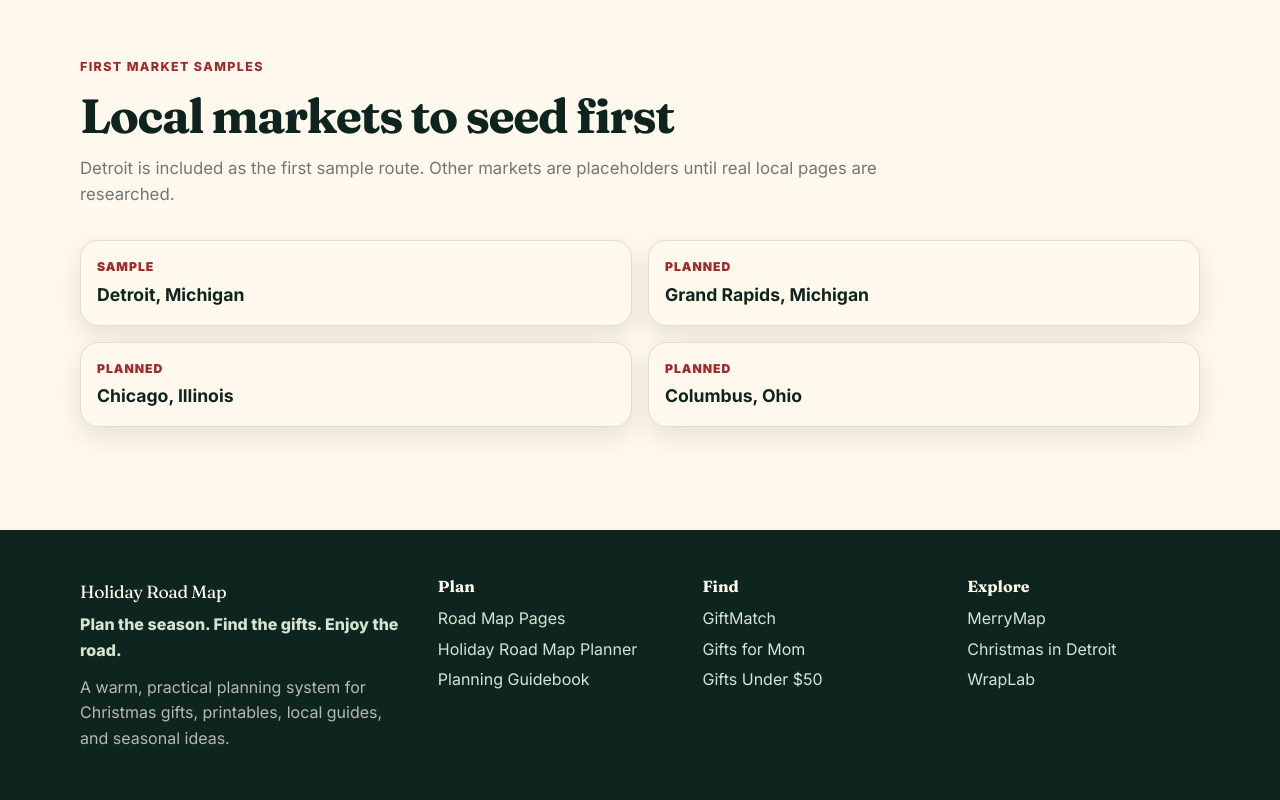
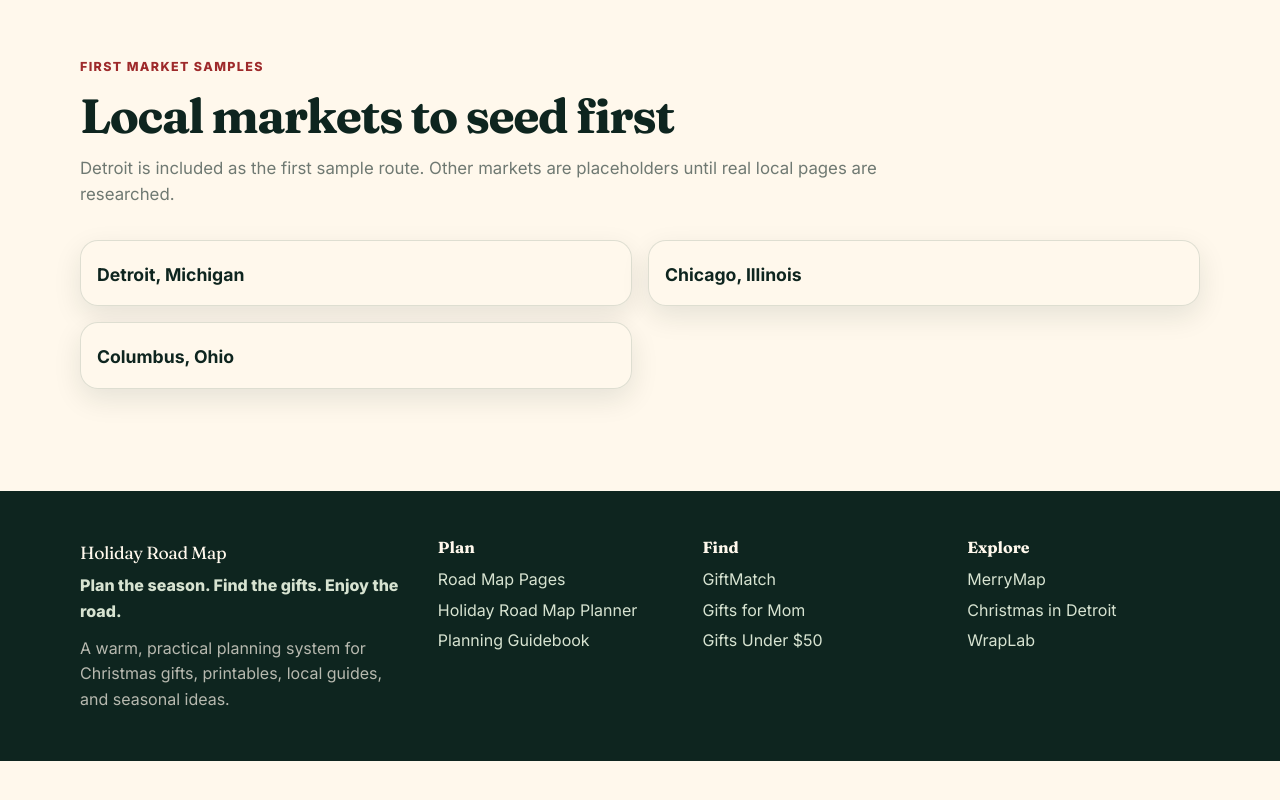
Before and after one commit to BryanFinnigan/holiday-road-map, a Next.js app: page /merrymap in a window 1280 px wide. Shown: the part 2425-3225 px from the top of the page. After the commit the page ends 3186 px from the top, so only its background shows below. Built offline with nearby package versions, Linux system fonts and the light colour scheme; no server answers.

Commit message:
Upgrade MerryMap local market data

```diff
--- a/data/localMarkets.ts
+++ b/data/localMarkets.ts
@@ -1,33 +1,61 @@
+import type { PageStatus } from "@/data/status";
+
 export type LocalMarket = {
   city: string;
   state: string;
+  stateSlug: string;
+  slug: string;
   href: string;
-  status: "Sample" | "Planned";
+  statuses: PageStatus[];
+  lastUpdated: string;
+  verificationStatus: "sample" | "planned" | "needs-primary-source-review" | "verified";
+  eventCategories: string[];
+  officialSourceUrls: string[];
+  localGiftStopTypes: string[];
+  summary: string;
 };
 
 export const localMarkets: LocalMarket[] = [
   {
     city: "Detroit",
     state: "Michigan",
+    stateSlug: "michigan",
+    slug: "detroit",
     href: "/christmas-near-me/michigan/detroit",
-    status: "Sample"
-  },
-  {
-    city: "Grand Rapids",
-    state: "Michigan",
-    href: "#future-market-grand-rapids",
-    status: "Planned"
+    statuses: ["sample", "needs-verification", "high-priority-seo"],
+    lastUpdated: "2026-07-09",
+    verificationStatus: "sample",
+    eventCategories: ["Tree lightings", "Christmas lights", "Holiday markets", "Tree farms", "Family activities", "Date ideas", "Free events"],
+    officialSourceUrls: [],
+    localGiftStopTypes: ["Independent bookstores", "Maker markets", "Museum stores", "Chocolate shops", "Florists", "Specialty food shops"],
+    summary: "Detroit is the first sample local SEO page. It demonstrates the page shape but requires primary-source verification before real listings are promoted."
   },
   {
     city: "Chicago",
     state: "Illinois",
-    href: "#future-market-chicago",
-    status: "Planned"
+    stateSlug: "illinois",
+    slug: "chicago",
+    href: "/christmas-near-me/illinois/chicago",
+    statuses: ["coming-soon", "needs-verification", "high-priority-seo"],
+    lastUpdated: "2026-07-09",
+    verificationStatus: "planned",
+    eventCategories: ["Downtown holiday events", "Markets", "Lights", "Ice skating", "Family activities", "Date ideas"],
+    officialSourceUrls: [],
+    localGiftStopTypes: ["Bookstores", "Food halls", "Museum shops", "Maker markets", "Neighborhood boutiques"],
+    summary: "Planned MerryMap market page for Chicago. No event listings should be added until official sources are reviewed."
   },
   {
     city: "Columbus",
     state: "Ohio",
-    href: "#future-market-columbus",
-    status: "Planned"
+    stateSlug: "ohio",
+    slug: "columbus",
+    href: "/christmas-near-me/ohio/columbus",
+    statuses: ["coming-soon", "needs-verification", "high-priority-seo"],
+    lastUpdated: "2026-07-09",
+    verificationStatus: "planned",
+    eventCategories: ["Holiday events", "Lights", "Markets", "Tree farms", "Family activities", "Free events"],
+    officialSourceUrls: [],
+    localGiftStopTypes: ["Local gift shops", "Bookstores", "Specialty food shops", "Craft markets", "Florists"],
+    summary: "Planned MerryMap market page for Columbus. It should remain clearly marked until listings are researched and verified."
   }
 ];
```
